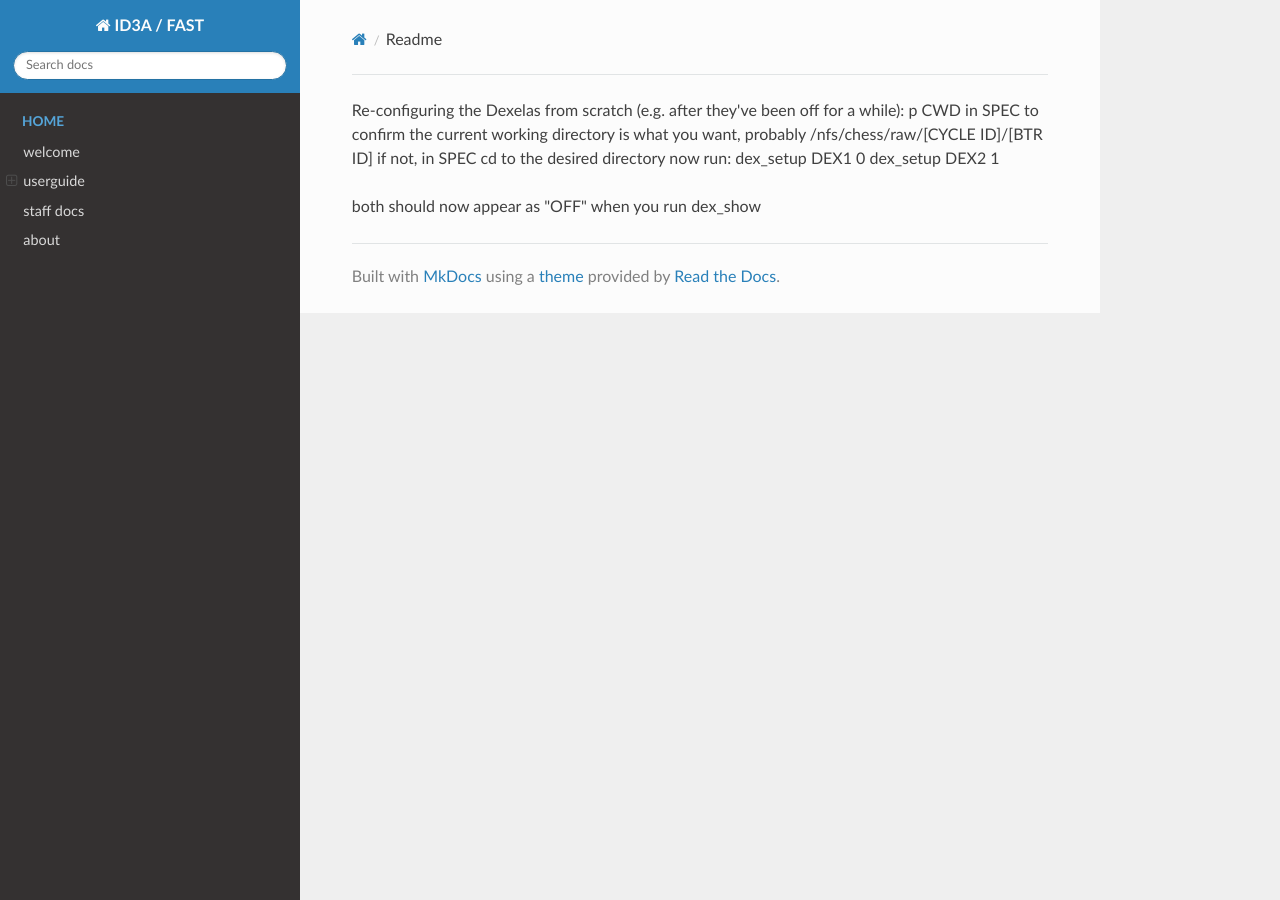
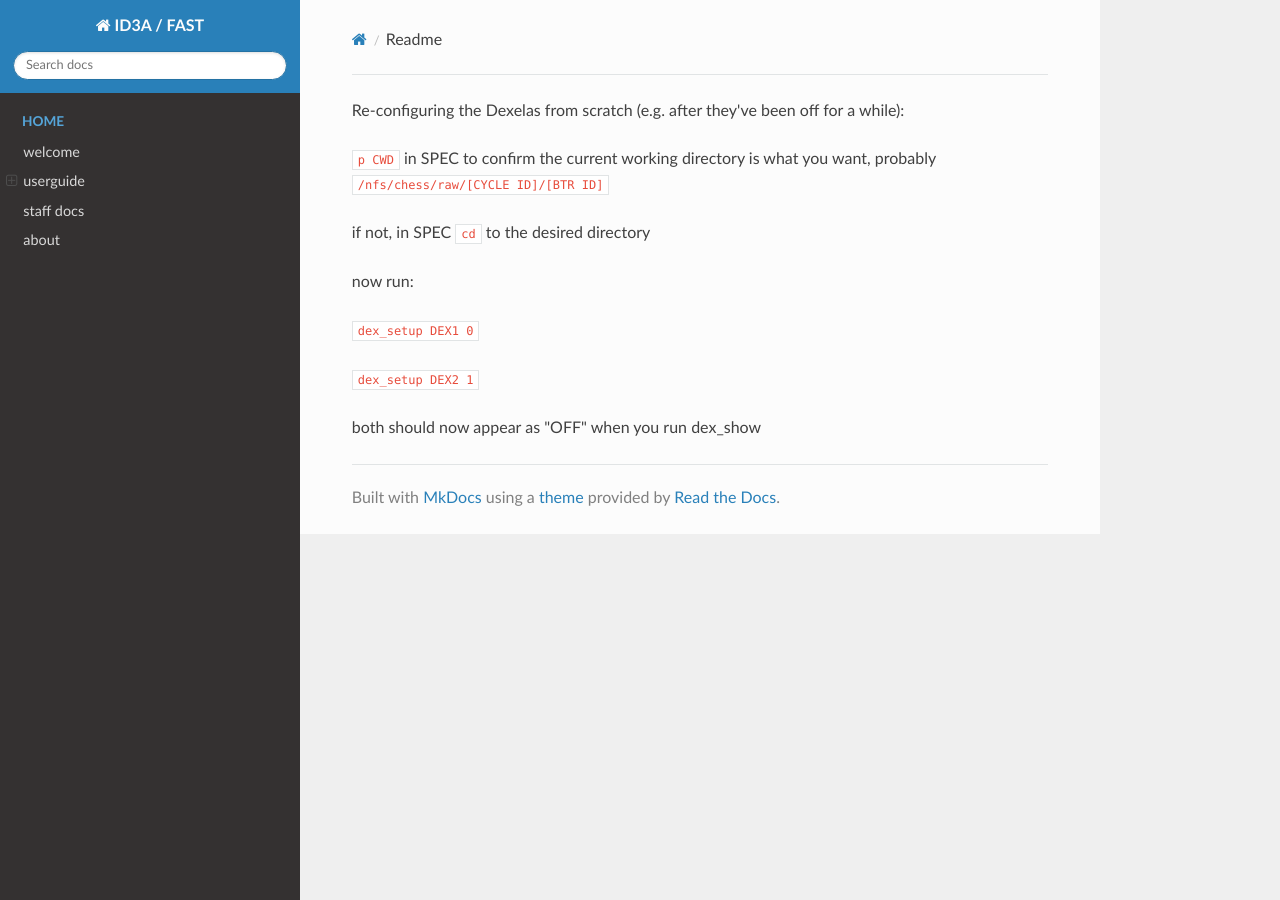
Before and after one commit to ksg52/CHESS-ID3A-FAST, an MkDocs documentation site: the page built from docs/userguide/hardware/Dexelas/readme.md, in a window 1280 px wide. Built offline with MkDocs 1.6.1, drawn with Linux system fonts in a browser that asks for light colours; nearby versions of some CDN libraries.

```diff
--- a/docs/userguide/hardware/Dexelas/readme.md
+++ b/docs/userguide/hardware/Dexelas/readme.md
@@ -1,8 +1,13 @@
 Re-configuring the Dexelas from scratch (e.g. after they've been off for a while):
-p CWD in SPEC to confirm the current working directory is what you want, probably /nfs/chess/raw/[CYCLE ID]/[BTR ID]
-if not, in SPEC cd to the desired directory
+
+`p CWD` in SPEC to confirm the current working directory is what you want, probably `/nfs/chess/raw/[CYCLE ID]/[BTR ID]`
+
+if not, in SPEC `cd` to the desired directory
+
 now run:
-dex_setup DEX1 0
-dex_setup DEX2 1
+
+`dex_setup DEX1 0`
+
+`dex_setup DEX2 1`
 
 both should now appear as "OFF" when you run dex_show
```
